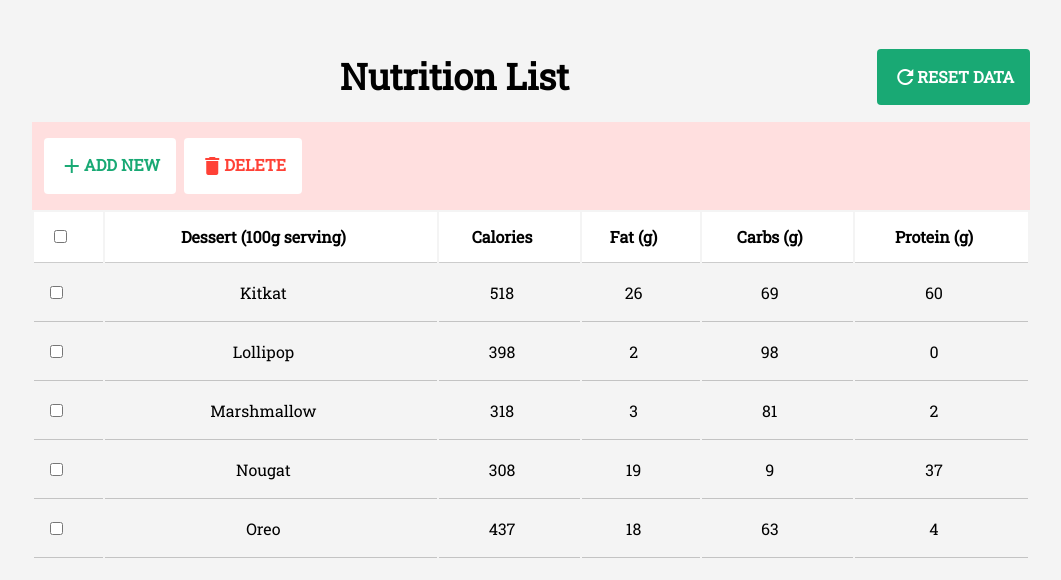
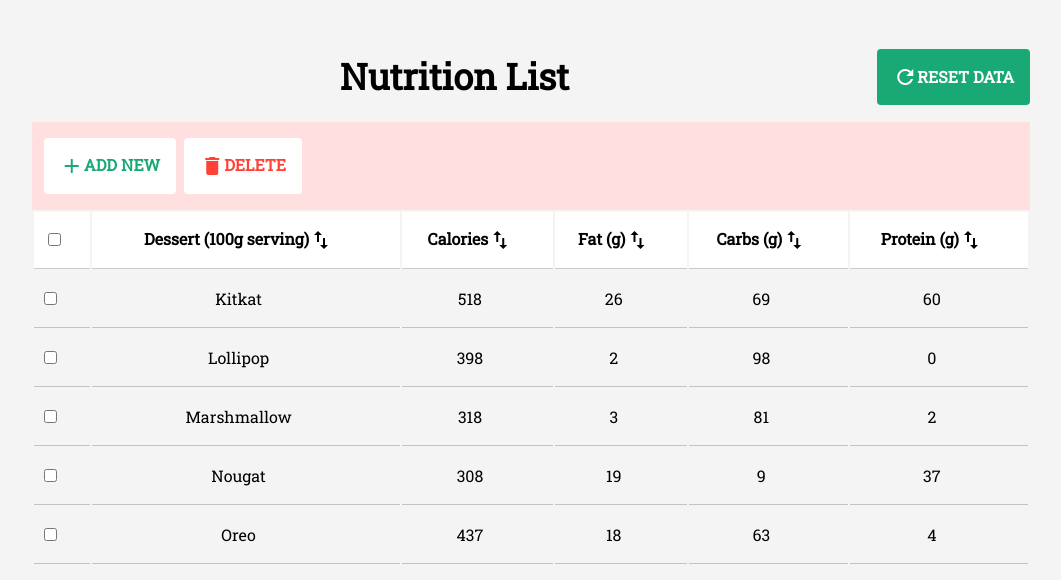
Before and after one commit to gittmaan/dessert-nutrition-table-summary, a React (Create React App) app: page / in a window 1280 px wide. Shown: the top 580 px of the page, without its empty margins (109-1170 px from the left). Built offline with nearby package versions, Linux system fonts and the light colour scheme.

Commit message:
Sorting working when click on respective column name

```diff
--- a/src/components/Main/data.ts
+++ b/src/components/Main/data.ts
@@ -1,52 +1,42 @@
 const data:any[] =  [ {
   id: '1',
   name: "Oreo",
-  nutritionInfo: {
   calories: 437,
   fat: 18,
   carb: 63,
   protein: 4,
-  }
 },
 {
   id: '2',
   name: "Nougat",
-  nutritionInfo: {
   calories: 308,
   fat: 19,
   carb: 9,
   protein: 37,
-  }
 },
 {
   id: '3',
   name: "Marshmallow",
-  nutritionInfo: {
   calories: 318,
   fat: 3,
   carb: 81,
   protein: 2,
-  }
 },
 {
   id: '4',
   name: "Lollipop",
-  nutritionInfo: {
   calories: 398,
   fat: 2,
   carb: 98,
   protein: 0,
-  }
 },
 {
   id: '5',
   name: "Kitkat",
-  nutritionInfo: {
   calories: 518,
   fat: 26,
   carb: 69,
   protein: 60,
 }
-}
 ];
 export default data;
--- a/src/components/NutritionTable/index.tsx
+++ b/src/components/NutritionTable/index.tsx
@@ -24,6 +24,10 @@
 
 const NutritionThSpanStyle = styled.span.attrs({
   className: 'flex items-center justify-center',
+})``;
+
+const NutritionThSpanSortStyle = styled.span.attrs({
+  className: 'material-icons',
 })``;
 
 const NutritionTBodyStyle = styled.tbody.attrs({
@@ -65,26 +69,41 @@
         : 1
     );
 
-  const headerTextArray = [
-    <input
+  const headerElementsArray = [
+    ['input', <input
       type='checkbox'
       value='selectAll'
-    />,
-    `Dessert (100g serving)`,
-    `Calories`,
-    `Fat (g)`,
-    `Carbs (g)`,
-    `Protein (g)`,
+    />, false],
+    ['name', `Dessert (100g serving)`, true],
+    ['calories', `Calories`, true],
+    ['fat', `Fat (g)`, true],
+    ['carb', `Carbs (g)`, true],
+    ['protein', `Protein (g)`, true],
   ];
+
+  const handleSort = (on: Keys) => {
+    setStateSort((state) => {
+      return {
+        on,
+        direction: state.direction === 'asc' ? 'desc' : 'asc',
+      };
+    });
+  };
 
   return(
     <NutritionTableStyle>
       <NutritionTHeadStyle>
         <NutritionTHeadTrStyle>
-          {headerTextArray.map((element: any, index: number) =>
-            <NutritionThStyle key={index}>
+          {headerElementsArray.map((element: any, index: number) =>
+            <NutritionThStyle
+              key={index}
+              onClick={() => handleSort(element[0])}
+            >
               <NutritionThSpanStyle>
-                {element}
+                {element[1]}
+                {element[2] && <NutritionThSpanSortStyle>
+                  import_export
+                </NutritionThSpanSortStyle>}
               </NutritionThSpanStyle>
              </NutritionThStyle>
           )}
@@ -104,16 +123,16 @@
               {dessert.name}
             </NutritionTBodyTdStyle>
             <NutritionTBodyTdStyle>
-              {dessert.nutritionInfo.calories}
+              {dessert.calories}
             </NutritionTBodyTdStyle>
             <NutritionTBodyTdStyle>
-              {dessert.nutritionInfo.fat}
+              {dessert.fat}
             </NutritionTBodyTdStyle>
             <NutritionTBodyTdStyle>
-              {dessert.nutritionInfo.carb}
+              {dessert.carb}
             </NutritionTBodyTdStyle>
             <NutritionTBodyTdStyle>
-              {dessert.nutritionInfo.protein}
+              {dessert.protein}
             </NutritionTBodyTdStyle>
           </NutritionTBodyTrStyle>
         )}
```
Also changed, not shown: src/context/types.ts (+4 -6 lines). Lines whose indentation alone changed are shown as unchanged.
